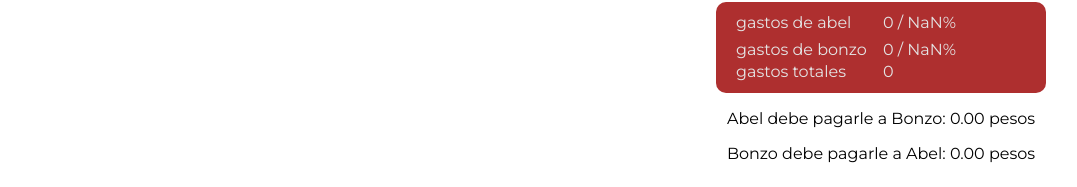
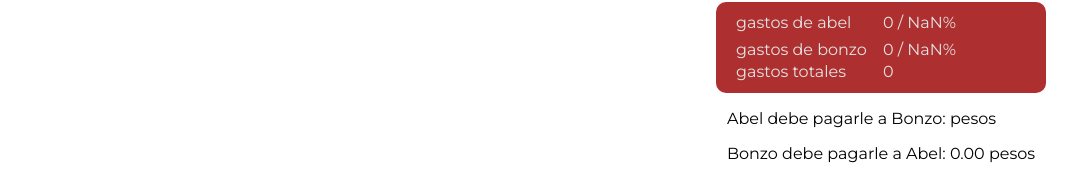
Before and after one commit to bcmfranco/equity, a Nuxt app: page / in a window 1280 px wide. Shown: the part 472-659 px from the top of the page, without its empty margins (75-1152 px from the left). Built offline with nearby package versions, Linux system fonts and the light colour scheme; a web font is replaced by a local one.

Commit message:
Add debts

```diff
--- a/src/pages/index.vue
+++ b/src/pages/index.vue
@@ -78,7 +78,9 @@ export default {
       abelPercentage: 50,
       wsp_content: "Vacío",
       sortedItems: [],
-      phoneNumber: "+543413690080"
+      phoneNumber: "+543413690080",
+      abel: 0,
+      bonzo: 0
     };
   },
   mounted() {
@@ -180,7 +182,13 @@ export default {
       if (this.total !== null && this.totalBonzo !== null) {
         const abelOwes = (this.totalBonzo - this.total) / 2;
         const bonzoOwes = (this.total - this.totalBonzo) / 2;
-        return { abel: abelOwes.toFixed(2), bonzo: bonzoOwes.toFixed(2) };
+
+        if(abelOwes > bonzoOwes){
+          return { abel: abelOwes.toFixed(2) };
+        } else {
+          return { bonzo: bonzoOwes.toFixed(2) };
+        }
+
       }
       return null;
     }
```
